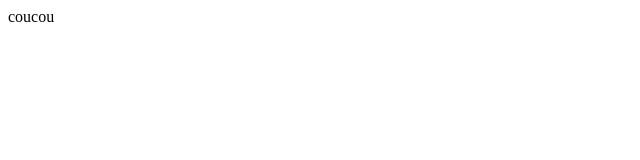
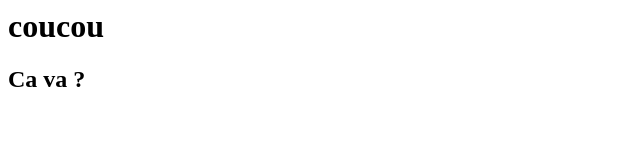
Before and after one commit to ebourguignon/Technique, a plain HTML site: page index.html in a window 1280 px wide. Shown: the whole page, without its empty margins (0-640 px from the left). Drawn offline with Linux system fonts and the light colour scheme.

Commit message:
Ajout de titre

```diff
--- a/index.html
+++ b/index.html
@@ -1 +1,3 @@
-coucou
+<h1>coucou</h1>
+
+<h2>Ca va ?</h2>
```
